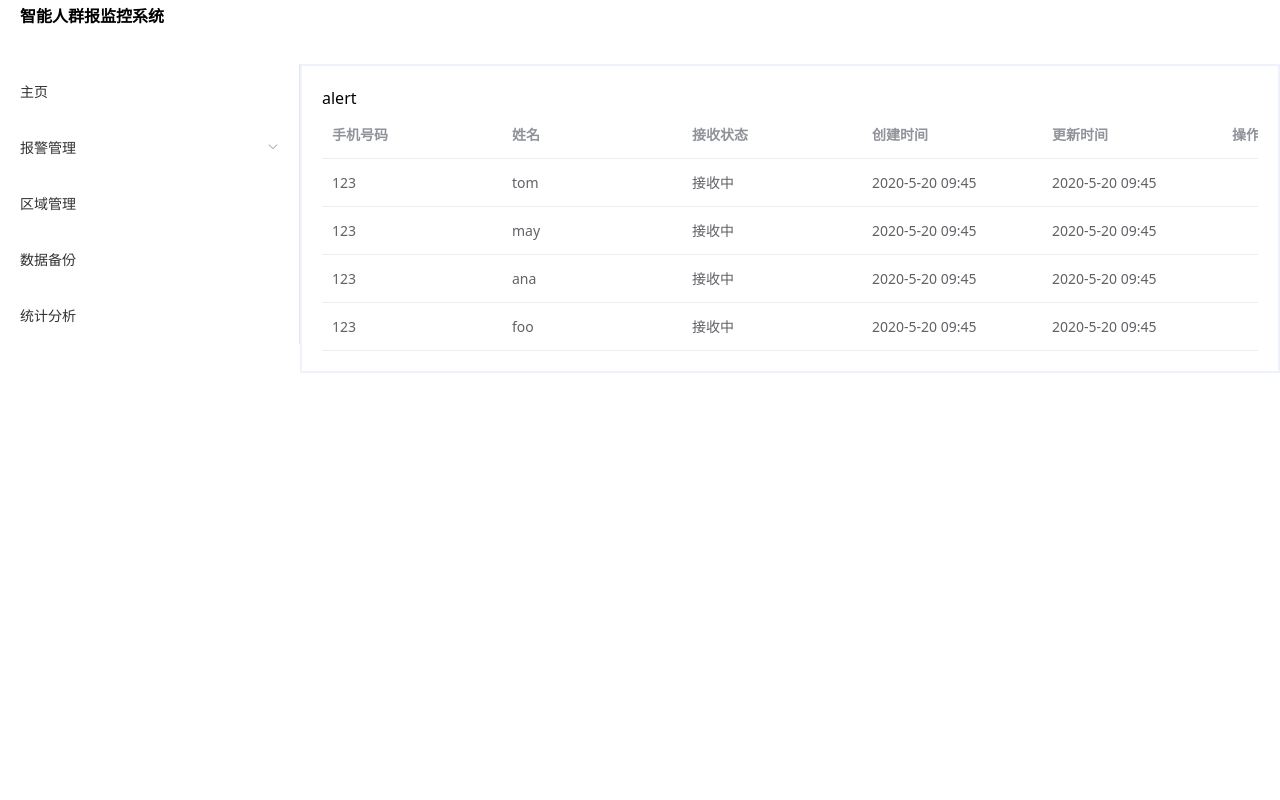
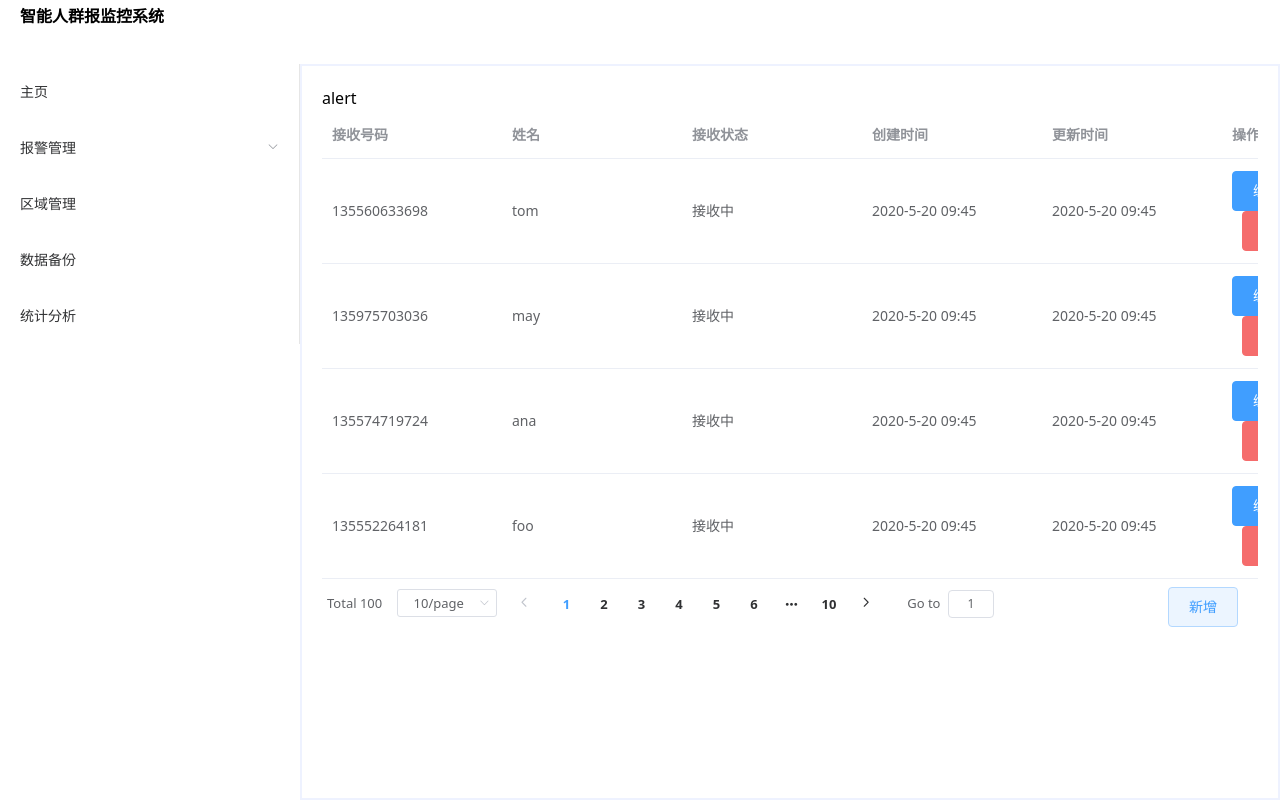
Before and after one commit to AguiPJ/renqun-manager, a Vue app: page /#/jieshou in a window 1280 px wide. Built offline with nearby package versions, Linux system fonts and the light colour scheme.

Commit message:
+ 每个页面的基本内容

```diff
--- a/package.json
+++ b/package.json
@@ -20,6 +20,7 @@
     "@vue/compiler-sfc": "^3.0.0",
     "autoprefixer": "^9.8.6",
     "babel-eslint": "^10.1.0",
+    "echarts": "^5.1.1",
     "eslint": "^6.7.2",
     "eslint-plugin-vue": "^7.0.0",
     "postcss": "^7.0.35",
--- a/src/App.vue
+++ b/src/App.vue
@@ -1,4 +1,5 @@
 <template>
+  <ElContainer class="min-h-screen">
     <ElHeader class="font-black mt-1">
       智能人群报监控系统
     </ElHeader>
@@ -6,18 +7,16 @@
       <ElAside>
         <ElMenu>
           <div v-for="(page,key) in routes" :key="key">
-          <router-link :to="page.path" v-if="page.children" >
-            <ElSubmenu :index="key + ''">
+            <ElSubmenu :index="key + ''" :to="page.path" v-if="page.children">
               <template v-slot:title>
                 {{ page.name }}
               </template>
-              <ElMenuItem v-for="(subPage, k) in page.children" :key="k" :index="`${key}-${k}`">
-                <router-link :to="subPage.path">
+              <router-link :to="subPage.path" v-for="(subPage, k) in page.children" :key="k">
+                <ElMenuItem :index="`${key}-${k}`">
                   {{ subPage.name }}
+                </ElMenuItem>
               </router-link>
-              </ElMenuItem>
             </ElSubmenu>
-          </router-link>
 
             <router-link v-else :to="page.path">
               <ElMenuItem :index="key+''">
@@ -31,7 +30,7 @@
         <router-view/>
       </ElMain>
     </ElContainer>
-
+  </ElContainer>
 </template>
 
 <script>
--- a/src/routers/alert.vue
+++ b/src/routers/alert.vue
@@ -4,8 +4,9 @@
 </template>
 
 <script>
+
 export default {
-  name: "alert"
+  name: "alert",
 }
 </script>
 
--- a/src/routers/back.vue
+++ b/src/routers/back.vue
@@ -1,10 +1,31 @@
 <template>
 <h2>备份</h2>
+  <div class="container flex flex-col h-full">
+    <div class="flex mt-3">
+      <ElButton>浏览</ElButton>
+      <div class="flex-grow"/>
+      <ElButton>备份</ElButton>
+      <div>
+        <ElCheckbox v-model="autoBakIsCheck" class="pt-2 ml-2">自动备份</ElCheckbox>
+      </div>
+    </div>
+
+    <div class="border-2 mt-2 border-blue-600 min-h-full flex-grow">
+      info
+    </div>
+  </div>
 </template>
 
 <script>
+import {ref} from "vue";
+
 export default {
-  name: "back"
+  name: "back",
+  setup(){
+    const autoBakIsCheck = ref(true)
+
+    return {autoBakIsCheck}
+  }
 }
 </script>
 
--- a/src/routers/jieshou.vue
+++ b/src/routers/jieshou.vue
@@ -1,42 +1,96 @@
 <template>
   <ElTable :data="data" class="w-full">
     <ElTableColumn v-for="item in col" :prop="item.prop" :label="item.name" width="180" :key="item"/>
-    <ElTableColumn>
+    <ElTableColumn label="操作">
       <template v-slot>
-        <button @click="deleteCol">编辑</button>
-        <button>删除</button>
+        <ElButton @click="deleteCol" type="primary" class="mr-1">编辑</ElButton>
+        <ElButton type="danger">删除</ElButton>
       </template>
     </ElTableColumn>
   </ElTable>
+  <div class="mt-2 flex ">
+    <ElPagination
+        @size-change="handleSizeChange"
+        @current-change="handleCurrentChange"
+        :current-page="currentPage"
+        :page-sizes="[10, 20, 50, 100]"
+        :page-size="10"
+        layout="total, sizes, prev, pager, next, jumper"
+        :total="100">
+    </ElPagination>
+    <div class="flex-grow"></div>
+    <ElButton plain type="primary" class="mr-5">新增</ElButton>
+  </div>
 </template>
 
 <script>
 import {ElTable, ElTableColumn} from "element-plus";
+import {ref} from "vue";
 
 const col = [
-  {name:"手机号码",prop:"phoneNumber",width:180},
-  {name:"姓名",prop:"userName",width:180},
-  {name:"接收状态",prop:"status",width:180},
-  {name:"创建时间",prop:"createTime",width:180},
-  {name:"更新时间",prop:"updateTime",width:180},
-  {name:"操作",prop:"doSome",width:180},
+  {name: "接收号码", prop: "phoneNumber"},
+  {name: "姓名", prop: "userName"},
+  {name: "接收状态", prop: "status"},
+  {name: "创建时间", prop: "createTime"},
+  {name: "更新时间", prop: "updateTime"},
 ]
 
 export default {
   name: "jieshou",
-  components:{ElTable,ElTableColumn},
-  setup(){
+  components: {ElTable, ElTableColumn},
+  setup() {
     const data = [
-      {phoneNumber:'123',userName:"tom", status:"接收中", createTime:"2020-5-20 09:45",updateTime:"2020-5-20 09:45"},
-      {phoneNumber:'123',userName:"may", status:"接收中", createTime:"2020-5-20 09:45",updateTime:"2020-5-20 09:45"},
-      {phoneNumber:'123',userName:"ana", status:"接收中", createTime:"2020-5-20 09:45",updateTime:"2020-5-20 09:45"},
-      {phoneNumber:'123',userName:"foo", status:"接收中", createTime:"2020-5-20 09:45",updateTime:"2020-5-20 09:45"},
+      {
+        phoneNumber: randomPhoneNum(),
+        userName: "tom",
+        status: "接收中",
+        createTime: "2020-5-20 09:45",
+        updateTime: "2020-5-20 09:45"
+      },
+      {
+        phoneNumber: randomPhoneNum(),
+        userName: "may",
+        status: "接收中",
+        createTime: "2020-5-20 09:45",
+        updateTime: "2020-5-20 09:45"
+      },
+      {
+        phoneNumber: randomPhoneNum(),
+        userName: "ana",
+        status: "接收中",
+        createTime: "2020-5-20 09:45",
+        updateTime: "2020-5-20 09:45"
+      },
+      {
+        phoneNumber: randomPhoneNum(),
+        userName: "foo",
+        status: "接收中",
+        createTime: "2020-5-20 09:45",
+        updateTime: "2020-5-20 09:45"
+      },
     ]
+
+    function randomPhoneNum() {
+      return "135" + Number.parseInt(Math.random() * 1000000000)
+    }
 
     function deleteCol(index) {
       console.log(index)
     }
-    return {data, col, deleteCol}
+
+    function handleSizeChange(index) {
+      console.log(index)
+    }
+
+    function handleCurrentChange(index) {
+      console.log(index)
+    }
+
+    const currentPage = ref(1)
+
+    return {
+      data, col, deleteCol, handleSizeChange, handleCurrentChange, currentPage,
+    }
   }
 }
 </script>
--- a/src/routers/lishi.vue
+++ b/src/routers/lishi.vue
@@ -1,10 +1,97 @@
 <template>
-<h2>历史管理</h2>
+  <ElTable :data="data" class="w-full">
+    <ElTableColumn v-for="item in col" :prop="item.prop" :label="item.name" width="180" :key="item"/>
+    <ElTableColumn label="操作">
+      <template v-slot>
+        <ElButton @click="deleteCol" type="primary" class="mr-1">编辑</ElButton>
+        <ElButton type="danger">删除</ElButton>
+      </template>
+    </ElTableColumn>
+  </ElTable>
+  <div class="mt-2 flex ">
+    <ElPagination
+        @size-change="handleSizeChange"
+        @current-change="handleCurrentChange"
+        :current-page="currentPage"
+        :page-sizes="[10, 20, 50, 100]"
+        :page-size="10"
+        layout="total, sizes, prev, pager, next, jumper"
+        :total="100">
+    </ElPagination>
+    <div class="flex-grow"></div>
+    <ElButton plain type="primary" class="mr-5">新增</ElButton>
+  </div>
 </template>
 
 <script>
+import {ElTable, ElTableColumn} from "element-plus";
+import {ref} from "vue";
+
+const col = [
+  {name: "接收号码", prop: "phoneNumber"},
+  {name: "时间", prop: "currentTime"},
+  {name: "地点", prop: "site"},
+  {name: "人数", prop: "PeopleNum"},
+  {name: "报警内容", prop: "info"},
+]
+
 export default {
-  name: "lishi"
+  name: "lishi",
+  components: {ElTable, ElTableColumn},
+  setup() {
+    const data = [
+      {
+        phoneNumber: randomPhoneNum(),
+        site: "故宫",
+        PeopleNum: "3500",
+        currentTime: "2020-5-20 09:45",
+        info: "人数超限"
+      },
+      {
+        phoneNumber: randomPhoneNum(),
+        site: "长白山",
+        PeopleNum: "3500",
+        currentTime: "2020-5-20 09:45",
+        info: "人数超限"
+      },
+      {
+        phoneNumber: randomPhoneNum(),
+        site: "太古里",
+        PeopleNum: "3500",
+        currentTime: "2020-5-20 09:45",
+        info: "人数超限"
+      },
+      {
+        phoneNumber: randomPhoneNum(),
+        site: "后街",
+        PeopleNum: "3500",
+        currentTime: "2020-5-20 09:45",
+        info: "人数超限"
+      },
+    ]
+
+    function randomPhoneNum() {
+      return "135" + Number.parseInt(Math.random() * 1000000000)
+    }
+
+    function deleteCol(index) {
+      console.log(index)
+    }
+
+    function handleSizeChange(index) {
+      console.log(index)
+    }
+
+    function handleCurrentChange(index) {
+      console.log(index)
+    }
+
+    const currentPage = ref(1)
+
+    return {
+      data, col, deleteCol, handleSizeChange, handleCurrentChange, currentPage,
+    }
+  }
 }
 </script>
 
--- a/src/routers/quyu.vue
+++ b/src/routers/quyu.vue
@@ -1,10 +1,97 @@
 <template>
-<h2>区域管理</h2>
+  <ElTable :data="data" class="w-full">
+    <ElTableColumn v-for="item in col" :prop="item.prop" :label="item.name" width="180" :key="item"/>
+    <ElTableColumn label="操作">
+      <template v-slot>
+        <ElButton @click="deleteCol" type="primary" class="mr-1">编辑</ElButton>
+        <ElButton type="danger">删除</ElButton>
+      </template>
+    </ElTableColumn>
+  </ElTable>
+  <div class="mt-2 flex ">
+    <ElPagination
+        @size-change="handleSizeChange"
+        @current-change="handleCurrentChange"
+        :current-page="currentPage"
+        :page-sizes="[10, 20, 50, 100]"
+        :page-size="10"
+        layout="total, sizes, prev, pager, next, jumper"
+        :total="100">
+    </ElPagination>
+    <div class="flex-grow"></div>
+    <ElButton plain type="primary" class="mr-5">新增</ElButton>
+  </div>
 </template>
 
 <script>
+import {ElTable, ElTableColumn} from "element-plus";
+import {ref} from "vue";
+
+const col = [
+  {name: "地点", prop: "site"},
+  {name: "摄像头编号", prop: "phoneNumber"},
+  {name: "人数", prop: "PeopleNum"},
+  {name: "创建时间", prop: "createTime"},
+  {name: "更新时间", prop: "updateTIme"},
+]
+
 export default {
-  name: "quyu"
+  name: "quyu",
+  components: {ElTable, ElTableColumn},
+  setup() {
+    const data = [
+      {
+        phoneNumber: randomPhoneNum(),
+        site: "故宫",
+        PeopleNum: "3500",
+        createTime: "2020-5-20 09:45",
+        updateTIme: "2020-5-20 09:45"
+      },
+      {
+        phoneNumber: randomPhoneNum(),
+        site: "长白山",
+        PeopleNum: "3500",
+        createTime: "2020-5-20 09:45",
+        updateTIme: "2020-5-20 09:45"
+      },
+      {
+        phoneNumber: randomPhoneNum(),
+        site: "太古里",
+        PeopleNum: "3500",
+        createTime: "2020-5-20 09:45",
+        updateTIme: "2020-5-20 09:45"
+      },
+      {
+        phoneNumber: randomPhoneNum(),
+        site: "后街",
+        PeopleNum: "3500",
+        createTime: "2020-5-20 09:45",
+        updateTIme: "2020-5-20 09:45"
+      },
+    ]
+
+    function randomPhoneNum() {
+      return "135" + Number.parseInt(Math.random() * 1000000000)
+    }
+
+    function deleteCol(index) {
+      console.log(index)
+    }
+
+    function handleSizeChange(index) {
+      console.log(index)
+    }
+
+    function handleCurrentChange(index) {
+      console.log(index)
+    }
+
+    const currentPage = ref(1)
+
+    return {
+      data, col, deleteCol, handleSizeChange, handleCurrentChange, currentPage,
+    }
+  }
 }
 </script>
 
--- a/src/routers/tongji.vue
+++ b/src/routers/tongji.vue
@@ -1,10 +1,87 @@
 <template>
-<h2>统计</h2>
+  <div id="myChart" class="min-h-full"/>
 </template>
 
 <script>
+import {init} from "echarts";
+import {reactive,} from "vue";
+
+
 export default {
-  name: "tongji"
+  name: "tongji",
+  data(){
+    return {
+      myTimer: null
+    }
+  },
+  mounted(){
+    let myChart = reactive(init(document.getElementById("myChart")));
+
+    const option = reactive({
+      title: {
+        text: '人数统计'
+      },
+      tooltip: {
+        trigger: 'axis'
+      },
+      legend: {
+        data: ['致远楼', '春熙路', '长白山']
+      },
+      grid: {
+        left: '3%',
+        right: '4%',
+        bottom: '3%',
+        containLabel: true
+      },
+      toolbox: {
+        feature: {
+          saveAsImage: {}
+        }
+      },
+      xAxis: {
+        type: 'category',
+        boundaryGap: false,
+        data: ['周一', '周二', '周三', '周四', '周五', '周六', '周日']
+      },
+      yAxis: {
+        type: 'value'
+      },
+      series: [
+        {
+          name: '致远楼',
+          type: 'line',
+          stack: '总量',
+          data: [120, 210, 100, 220, 90, 190, 150]
+        },
+        {
+          name: '春熙路',
+          type: 'line',
+          stack: '总量',
+          data: [220, 182, 191, 234, 290, 330, 310]
+        },
+        {
+          name: '长白山',
+          type: 'line',
+          stack: '总量',
+          data: [150, 232, 201, 154, 190, 330, 410]
+        },
+      ]
+    });
+    // // 绘制图表
+    myChart.setOption(option);
+
+    this.myTimer = setInterval(()=>{
+      option.series.forEach(i=> {
+        i.data = i.data.reverse()
+      })
+      myChart.setOption(option)
+    }, 2000)
+  },
+  unmounted() {
+    console.log(this.myTimer)
+    clearInterval(this.myTimer)
+  }
+
 }
 </script>
 
```
Also changed, not shown: 1 other file (tests, documents, lock files or other folders). Lines whose indentation alone changed are shown as unchanged.
